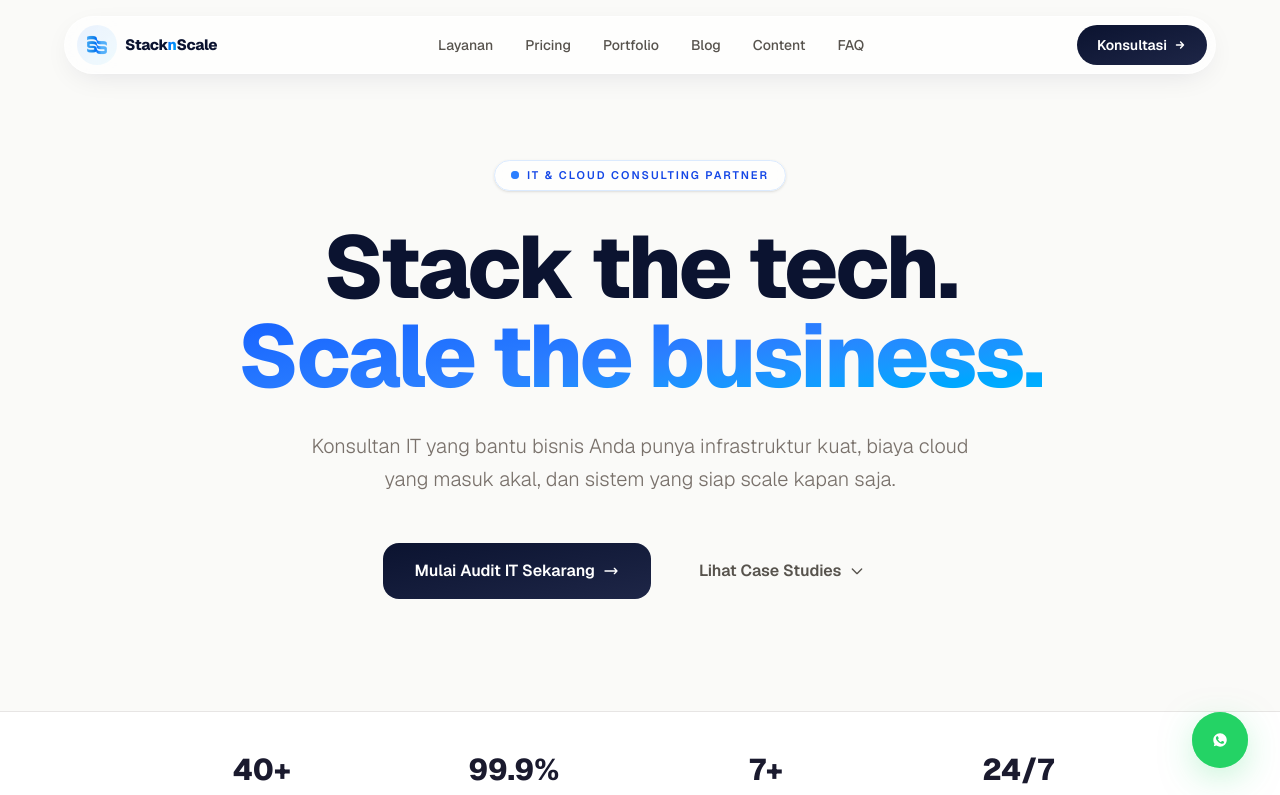
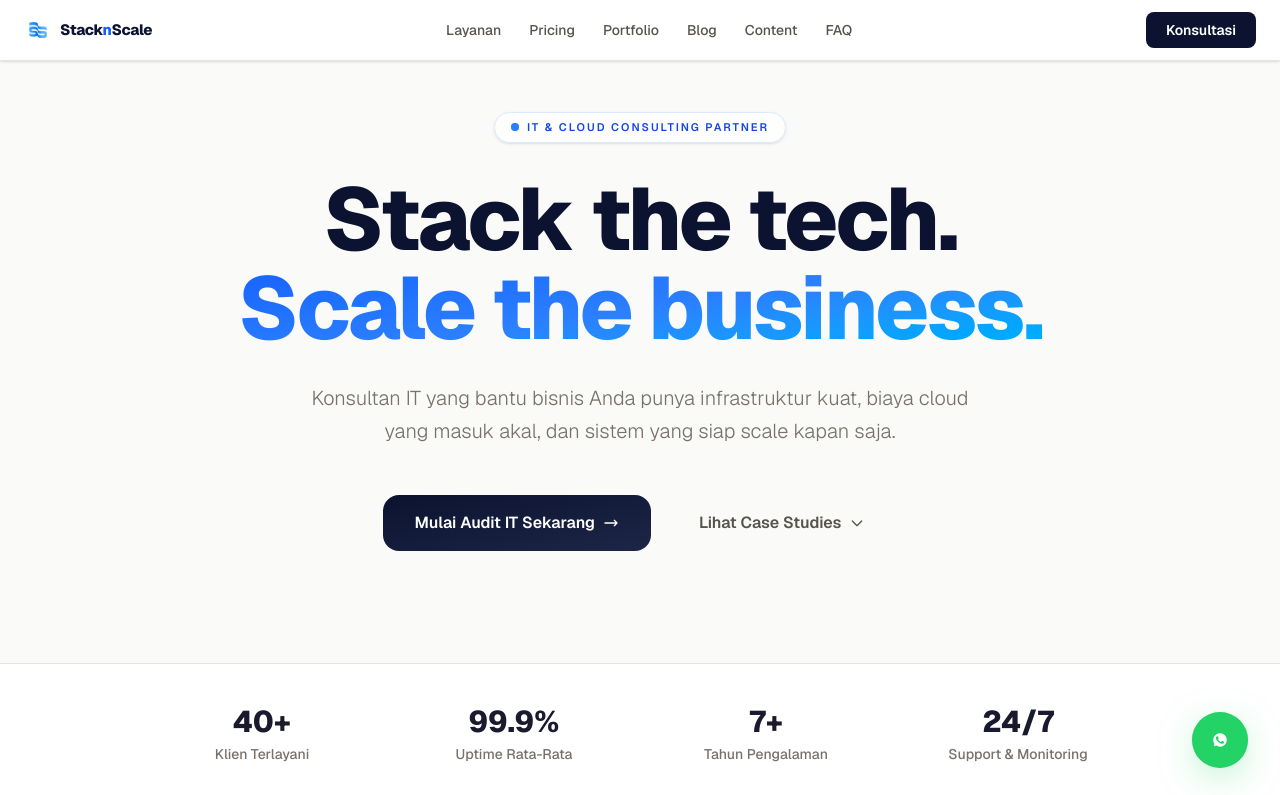
Before and after one commit to agilalaydrus/stacknscale, a Next.js app in the folder frontend/: page / in a window 1280 px wide. Shown: the top 795 px of the page. Built offline with nearby package versions, Linux system fonts and the light colour scheme.

Commit message:
fix: replace glass pill navbar with solid white bar on all pages

```diff
--- a/frontend/app/blog/[slug]/page.tsx
+++ b/frontend/app/blog/[slug]/page.tsx
@@ -34,31 +34,26 @@ export default async function ArticlePage({ params }: { params: Promise<{ slug:
   return (
     <div className="min-h-screen bg-[#F8F7F4] text-[#1A1A2E]">
 
-      {/* HEADER — floating glass pill */}
-      <header className="fixed top-4 left-1/2 -translate-x-1/2 z-50 w-[calc(100%-2rem)] max-w-6xl">
-        <div className="flex items-center justify-between gap-4 pl-3 pr-2 py-2 rounded-full border border-white/60 bg-white/70 backdrop-blur-xl shadow-[0_8px_30px_-10px_rgba(11,19,48,0.12)]">
-          <Link href="/" className="flex items-center gap-2 group">
-            <span className="relative flex items-center justify-center w-10 h-10 rounded-full bg-gradient-to-br from-blue-500/10 to-sky-400/5 group-hover:from-blue-500/20 transition-all">
-              <Image src="/logo-mark.png" alt="StacknScale" width={32} height={32} className="w-8 h-8 object-contain" priority />
-            </span>
-            <span className="hidden sm:inline-block text-[15px] font-extrabold tracking-tight text-[#0B1330] pr-2">
-              Stack<span className="bg-clip-text text-transparent bg-gradient-to-br from-blue-600 to-sky-500">n</span>Scale
+      {/* HEADER */}
+      <header className="fixed top-0 left-0 right-0 z-50">
+        <div className="flex items-center justify-between gap-4 max-w-7xl mx-auto px-4 md:px-6 py-3 bg-white border-b border-stone-200 shadow-sm">
+          <Link href="/" className="flex items-center gap-2">
+            <Image src="/logo-mark.png" alt="StacknScale" width={28} height={28} className="w-7 h-7 object-contain" priority />
+            <span className="text-[15px] font-extrabold tracking-tight text-[#0B1330]">
+              Stack<span className="text-blue-600">n</span>Scale
             </span>
           </Link>
           <nav className="hidden md:flex items-center gap-1 text-sm font-medium text-stone-600">
-            <Link href="/blog" className="px-3.5 py-2 rounded-full text-[#0B1330] bg-stone-100/70 font-semibold">Blog</Link>
-            <Link href="/portfolio" className="px-3.5 py-2 rounded-full hover:text-[#0B1330] hover:bg-stone-100/70 transition-all">Portfolio</Link>
-            <Link href="/#services" className="px-3.5 py-2 rounded-full hover:text-[#0B1330] hover:bg-stone-100/70 transition-all">Layanan</Link>
+            <Link href="/blog" className="px-3 py-1.5 text-[#0B1330] font-bold">Blog</Link>
+            <Link href="/portfolio" className="px-3 py-1.5 hover:text-[#0B1330] transition-colors">Portfolio</Link>
+            <Link href="/#services" className="px-3 py-1.5 hover:text-[#0B1330] transition-colors">Layanan</Link>
           </nav>
-          <Link href="/#audit-form" className="group relative inline-flex items-center gap-1.5 px-5 py-2.5 text-sm font-semibold bg-gradient-to-br from-[#0B1330] to-[#1E2647] text-white rounded-full hover:shadow-[0_8px_24px_-6px_rgba(11,19,48,0.5)] hover:-translate-y-0.5 transition-all duration-300">
-            <span>Konsultasi</span>
-            <svg className="w-3.5 h-3.5 group-hover:translate-x-0.5 transition-transform" fill="none" stroke="currentColor" strokeWidth="2.5" viewBox="0 0 24 24">
-              <path strokeLinecap="round" strokeLinejoin="round" d="M13 7l5 5m0 0l-5 5m5-5H6" />
-            </svg>
+          <Link href="/#audit-form" className="inline-flex items-center px-5 py-2 text-sm font-semibold bg-[#0B1330] text-white rounded-lg hover:bg-blue-700 transition-colors">
+            Konsultasi
           </Link>
         </div>
       </header>
-      <div className="pt-24" />
+      <div className="pt-16" />
 
       <main className="max-w-3xl mx-auto px-6 py-16">
 
--- a/frontend/app/blog/page.tsx
+++ b/frontend/app/blog/page.tsx
@@ -21,31 +21,26 @@ export default function BlogPage() {
   return (
     <div className="min-h-screen bg-[#F8F7F4] text-[#1A1A2E]">
 
-      {/* HEADER — floating glass pill */}
-      <header className="fixed top-4 left-1/2 -translate-x-1/2 z-50 w-[calc(100%-2rem)] max-w-6xl">
-        <div className="flex items-center justify-between gap-4 pl-3 pr-2 py-2 rounded-full border border-white/60 bg-white/70 backdrop-blur-xl shadow-[0_8px_30px_-10px_rgba(11,19,48,0.12)]">
-          <Link href="/" className="flex items-center gap-2 group">
-            <span className="relative flex items-center justify-center w-10 h-10 rounded-full bg-gradient-to-br from-blue-500/10 to-sky-400/5 group-hover:from-blue-500/20 transition-all">
-              <Image src="/logo-mark.png" alt="StacknScale" width={32} height={32} className="w-8 h-8 object-contain" priority />
-            </span>
-            <span className="hidden sm:inline-block text-[15px] font-extrabold tracking-tight text-[#0B1330] pr-2">
-              Stack<span className="bg-clip-text text-transparent bg-gradient-to-br from-blue-600 to-sky-500">n</span>Scale
+      {/* HEADER */}
+      <header className="fixed top-0 left-0 right-0 z-50">
+        <div className="flex items-center justify-between gap-4 max-w-7xl mx-auto px-4 md:px-6 py-3 bg-white border-b border-stone-200 shadow-sm">
+          <Link href="/" className="flex items-center gap-2">
+            <Image src="/logo-mark.png" alt="StacknScale" width={28} height={28} className="w-7 h-7 object-contain" priority />
+            <span className="text-[15px] font-extrabold tracking-tight text-[#0B1330]">
+              Stack<span className="text-blue-600">n</span>Scale
             </span>
           </Link>
           <nav className="hidden md:flex items-center gap-1 text-sm font-medium text-stone-600">
-            <Link href="/blog" className="px-3.5 py-2 rounded-full text-[#0B1330] bg-stone-100/70 font-semibold">Blog</Link>
-            <Link href="/portfolio" className="px-3.5 py-2 rounded-full hover:text-[#0B1330] hover:bg-stone-100/70 transition-all">Portfolio</Link>
-            <Link href="/#services" className="px-3.5 py-2 rounded-full hover:text-[#0B1330] hover:bg-stone-100/70 transition-all">Layanan</Link>
+            <Link href="/blog" className="px-3 py-1.5 text-[#0B1330] font-bold">Blog</Link>
+            <Link href="/portfolio" className="px-3 py-1.5 hover:text-[#0B1330] transition-colors">Portfolio</Link>
+            <Link href="/#services" className="px-3 py-1.5 hover:text-[#0B1330] transition-colors">Layanan</Link>
           </nav>
-          <Link href="/#audit-form" className="group relative inline-flex items-center gap-1.5 px-5 py-2.5 text-sm font-semibold bg-gradient-to-br from-[#0B1330] to-[#1E2647] text-white rounded-full hover:shadow-[0_8px_24px_-6px_rgba(11,19,48,0.5)] hover:-translate-y-0.5 transition-all duration-300 overflow-hidden">
-            <span className="relative z-10">Konsultasi</span>
-            <svg className="relative z-10 w-3.5 h-3.5 group-hover:translate-x-0.5 transition-transform" fill="none" stroke="currentColor" strokeWidth="2.5" viewBox="0 0 24 24">
-              <path strokeLinecap="round" strokeLinejoin="round" d="M13 7l5 5m0 0l-5 5m5-5H6" />
-            </svg>
+          <Link href="/#audit-form" className="inline-flex items-center px-5 py-2 text-sm font-semibold bg-[#0B1330] text-white rounded-lg hover:bg-blue-700 transition-colors">
+            Konsultasi
           </Link>
         </div>
       </header>
-      <div className="pt-24" />
+      <div className="pt-16" />
 
       <main className="max-w-6xl mx-auto px-6 py-16">
 
--- a/frontend/app/content/page.tsx
+++ b/frontend/app/content/page.tsx
@@ -61,40 +61,28 @@ export default function ContentPage() {
       </div>
 
       {/* HEADER */}
-      <header className="fixed top-4 left-1/2 -translate-x-1/2 z-50 w-[calc(100%-2rem)] max-w-6xl">
-        <div className="flex items-center justify-between gap-4 pl-3 pr-2 py-2 rounded-full border border-white/60 bg-white/70 backdrop-blur-xl shadow-[0_8px_30px_-10px_rgba(11,19,48,0.12)]">
-          <Link href="/" className="flex items-center gap-2 group">
-            <span className="relative flex items-center justify-center w-10 h-10 rounded-full bg-gradient-to-br from-blue-500/10 to-sky-400/5 group-hover:from-blue-500/20 group-hover:to-sky-400/10 transition-all">
-              <Image src="/logo-mark.png" alt="StacknScale" width={32} height={32} className="w-8 h-8 object-contain" priority />
-            </span>
-            <span className="hidden sm:inline-block text-[15px] font-extrabold tracking-tight text-[#0B1330] pr-2">
-              Stack<span className="bg-clip-text text-transparent bg-gradient-to-br from-blue-600 to-sky-500">n</span>Scale
+      <header className="fixed top-0 left-0 right-0 z-50">
+        <div className="flex items-center justify-between gap-4 max-w-7xl mx-auto px-4 md:px-6 py-3 bg-white border-b border-stone-200 shadow-sm">
+          <Link href="/" className="flex items-center gap-2">
+            <Image src="/logo-mark.png" alt="StacknScale" width={28} height={28} className="w-7 h-7 object-contain" priority />
+            <span className="text-[15px] font-extrabold tracking-tight text-[#0B1330]">
+              Stack<span className="text-blue-600">n</span>Scale
             </span>
           </Link>
           <nav className="hidden md:flex items-center gap-1 text-sm font-medium text-stone-600">
-            {[
-              { href: '/#services', label: 'Layanan' },
-              { href: '/portfolio', label: 'Portfolio' },
-              { href: '/blog', label: 'Blog' },
-              { href: '/content', label: 'Content' },
-              { href: '/#faq', label: 'FAQ' },
-            ].map((item) => (
-              <Link key={item.label} href={item.href} className="relative px-3.5 py-2 rounded-full hover:text-[#0B1330] hover:bg-stone-100/70 transition-all duration-200">
-                {item.label}
-              </Link>
-            ))}
+            <Link href="/blog" className="px-3 py-1.5 hover:text-[#0B1330] transition-colors">Blog</Link>
+            <Link href="/portfolio" className="px-3 py-1.5 hover:text-[#0B1330] transition-colors">Portfolio</Link>
+            <Link href="/content" className="px-3 py-1.5 text-[#0B1330] font-bold">Content</Link>
+            <Link href="/#services" className="px-3 py-1.5 hover:text-[#0B1330] transition-colors">Layanan</Link>
           </nav>
-          <Link href="/#audit-form" className="group relative inline-flex items-center gap-1.5 px-5 py-2.5 text-sm font-semibold bg-gradient-to-br from-[#0B1330] to-[#1E2647] text-white rounded-full hover:shadow-[0_8px_24px_-6px_rgba(11,19,48,0.5)] hover:-translate-y-0.5 transition-all duration-300 overflow-hidden">
-            <span className="relative z-10">Konsultasi</span>
-            <svg className="relative z-10 w-3.5 h-3.5 group-hover:translate-x-0.5 transition-transform" fill="none" stroke="currentColor" strokeWidth="2.5" viewBox="0 0 24 24">
-              <path strokeLinecap="round" strokeLinejoin="round" d="M13 7l5 5m0 0l-5 5m5-5H6" />
-            </svg>
+          <Link href="/#audit-form" className="inline-flex items-center px-5 py-2 text-sm font-semibold bg-[#0B1330] text-white rounded-lg hover:bg-blue-700 transition-colors">
+            Konsultasi
           </Link>
         </div>
       </header>
 
       {/* HERO */}
-      <section className="pt-40 pb-16 px-6 max-w-4xl mx-auto text-center">
+      <section className="pt-28 pb-16 px-6 max-w-4xl mx-auto text-center">
         <p className="text-xs font-bold text-blue-600 uppercase tracking-widest mb-4">Content Hub</p>
         <h1 className="text-5xl font-extrabold tracking-tight text-[#0B1330] mb-5">
           Konten <span className="text-transparent bg-clip-text bg-gradient-to-br from-blue-600 to-sky-400">StacknScale</span>
--- a/frontend/app/page.tsx
+++ b/frontend/app/page.tsx
@@ -94,20 +94,14 @@ export default function StacknScaleLanding() {
       </a>
 
       {/* HEADER */}
-      <header className="fixed top-4 left-1/2 -translate-x-1/2 z-50 w-[calc(100%-2rem)] max-w-6xl">
-        <div className="relative flex items-center justify-between gap-4 pl-3 pr-2 py-2 rounded-full border border-white/60 bg-white/70 backdrop-blur-xl shadow-[0_8px_30px_-10px_rgba(11,19,48,0.12)]">
-          <a href="#" className="flex items-center gap-2 group flex-shrink-0">
-            <span className="relative flex items-center justify-center w-10 h-10 rounded-full bg-gradient-to-br from-blue-500/10 to-sky-400/5 group-hover:from-blue-500/20 group-hover:to-sky-400/10 transition-all">
-              <Image src="/logo-mark.png" alt="StacknScale" width={32} height={32} className="w-8 h-8 object-contain" priority />
-            </span>
-            <span className="hidden sm:inline-block text-[15px] font-extrabold tracking-tight text-[#0B1330] pr-2">
-              Stack<span className="bg-clip-text text-transparent bg-gradient-to-br from-blue-600 to-sky-500">n</span>Scale
+      <header className="fixed top-0 left-0 right-0 z-50">
+        <div className="relative flex items-center justify-between gap-4 max-w-7xl mx-auto px-4 md:px-6 py-3 bg-white border-b border-stone-200 shadow-sm">
+          <a href="#" className="flex items-center gap-2 flex-shrink-0">
+            <Image src="/logo-mark.png" alt="StacknScale" width={28} height={28} className="w-7 h-7 object-contain" priority />
+            <span className="text-[15px] font-extrabold tracking-tight text-[#0B1330]">
+              Stack<span className="text-blue-600">n</span>Scale
             </span>
           </a>
-
-          <span className="sm:hidden text-[15px] font-extrabold tracking-tight text-[#0B1330] absolute left-1/2 -translate-x-1/2">
-            Stack<span className="bg-clip-text text-transparent bg-gradient-to-br from-blue-600 to-sky-500">n</span>Scale
-          </span>
           <nav className="hidden md:flex items-center gap-1 text-sm font-medium text-stone-600">
             {[
               { href: "#services", label: "Layanan" },
@@ -118,11 +112,11 @@ export default function StacknScaleLanding() {
               { href: "#faq", label: "FAQ" },
             ].map((item) =>
               item.isLink ? (
-                <Link key={item.label} href={item.href} className="relative px-3.5 py-2 rounded-full hover:text-[#0B1330] hover:bg-stone-100/70 transition-all duration-200">
+                <Link key={item.label} href={item.href} className="px-3 py-1.5 text-stone-600 hover:text-[#0B1330] transition-colors">
                   {item.label}
                 </Link>
               ) : (
-                <a key={item.label} href={item.href} className="relative px-3.5 py-2 rounded-full hover:text-[#0B1330] hover:bg-stone-100/70 transition-all duration-200">
+                <a key={item.label} href={item.href} className="px-3 py-1.5 text-stone-600 hover:text-[#0B1330] transition-colors">
                   {item.label}
                 </a>
               )
@@ -130,12 +124,8 @@ export default function StacknScaleLanding() {
           </nav>
 
           <div className="flex items-center gap-2 flex-shrink-0">
-            <a href="#audit-form" className="hidden sm:inline-flex group relative items-center gap-1.5 px-5 py-2.5 text-sm font-semibold bg-gradient-to-br from-[#0B1330] to-[#1E2647] text-white rounded-full hover:shadow-[0_8px_24px_-6px_rgba(11,19,48,0.5)] hover:-translate-y-0.5 transition-all duration-300 overflow-hidden">
-              <span className="relative z-10">Konsultasi</span>
-              <svg className="relative z-10 w-3.5 h-3.5 group-hover:translate-x-0.5 transition-transform" fill="none" stroke="currentColor" strokeWidth="2.5" viewBox="0 0 24 24">
-                <path strokeLinecap="round" strokeLinejoin="round" d="M13 7l5 5m0 0l-5 5m5-5H6" />
-              </svg>
-              <span className="absolute inset-0 bg-gradient-to-r from-transparent via-white/20 to-transparent opacity-0 group-hover:opacity-100 -translate-x-full group-hover:translate-x-full transition-all duration-700" />
+            <a href="#audit-form" className="hidden sm:inline-flex items-center px-5 py-2 text-sm font-semibold bg-[#0B1330] text-white rounded-lg hover:bg-blue-700 transition-colors">
+              Konsultasi
             </a>
             <MobileMenuButton />
           </div>
@@ -143,7 +133,7 @@ export default function StacknScaleLanding() {
       </header>
 
       {/* HERO */}
-      <section className="relative pt-40 pb-28 px-6 max-w-5xl mx-auto text-center">
+      <section className="relative pt-28 pb-28 px-6 max-w-5xl mx-auto text-center">
         <div className="inline-flex items-center gap-2 px-4 py-1.5 mb-8 text-[11px] font-semibold tracking-[0.18em] text-blue-700 uppercase bg-white/70 backdrop-blur border border-blue-100 rounded-full shadow-sm">
           <span className="relative flex w-2 h-2">
             <span className="absolute inline-flex w-full h-full rounded-full bg-blue-500 opacity-60 animate-pulse" />
--- a/frontend/app/portfolio/page.tsx
+++ b/frontend/app/portfolio/page.tsx
@@ -105,31 +105,26 @@ export default function PortfolioPage() {
   return (
     <div className="min-h-screen bg-[#F8F7F4] text-[#1A1A2E]">
 
-      {/* HEADER — floating glass pill */}
-      <header className="fixed top-4 left-1/2 -translate-x-1/2 z-50 w-[calc(100%-2rem)] max-w-6xl">
-        <div className="flex items-center justify-between gap-4 pl-3 pr-2 py-2 rounded-full border border-white/60 bg-white/70 backdrop-blur-xl shadow-[0_8px_30px_-10px_rgba(11,19,48,0.12)]">
-          <Link href="/" className="flex items-center gap-2 group">
-            <span className="relative flex items-center justify-center w-10 h-10 rounded-full bg-gradient-to-br from-blue-500/10 to-sky-400/5 group-hover:from-blue-500/20 transition-all">
-              <Image src="/logo-mark.png" alt="StacknScale" width={32} height={32} className="w-8 h-8 object-contain" priority />
-            </span>
-            <span className="hidden sm:inline-block text-[15px] font-extrabold tracking-tight text-[#0B1330] pr-2">
-              Stack<span className="bg-clip-text text-transparent bg-gradient-to-br from-blue-600 to-sky-500">n</span>Scale
+      {/* HEADER */}
+      <header className="fixed top-0 left-0 right-0 z-50">
+        <div className="flex items-center justify-between gap-4 max-w-7xl mx-auto px-4 md:px-6 py-3 bg-white border-b border-stone-200 shadow-sm">
+          <Link href="/" className="flex items-center gap-2">
+            <Image src="/logo-mark.png" alt="StacknScale" width={28} height={28} className="w-7 h-7 object-contain" priority />
+            <span className="text-[15px] font-extrabold tracking-tight text-[#0B1330]">
+              Stack<span className="text-blue-600">n</span>Scale
             </span>
           </Link>
           <nav className="hidden md:flex items-center gap-1 text-sm font-medium text-stone-600">
-            <Link href="/blog" className="px-3.5 py-2 rounded-full hover:text-[#0B1330] hover:bg-stone-100/70 transition-all">Blog</Link>
-            <Link href="/portfolio" className="px-3.5 py-2 rounded-full text-[#0B1330] bg-stone-100/70 font-semibold">Portfolio</Link>
-            <Link href="/#services" className="px-3.5 py-2 rounded-full hover:text-[#0B1330] hover:bg-stone-100/70 transition-all">Layanan</Link>
+            <Link href="/blog" className="px-3 py-1.5 hover:text-[#0B1330] transition-colors">Blog</Link>
+            <Link href="/portfolio" className="px-3 py-1.5 text-[#0B1330] font-bold">Portfolio</Link>
+            <Link href="/#services" className="px-3 py-1.5 hover:text-[#0B1330] transition-colors">Layanan</Link>
           </nav>
-          <Link href="/#audit-form" className="group relative inline-flex items-center gap-1.5 px-5 py-2.5 text-sm font-semibold bg-gradient-to-br from-[#0B1330] to-[#1E2647] text-white rounded-full hover:shadow-[0_8px_24px_-6px_rgba(11,19,48,0.5)] hover:-translate-y-0.5 transition-all duration-300">
-            <span>Konsultasi</span>
-            <svg className="w-3.5 h-3.5 group-hover:translate-x-0.5 transition-transform" fill="none" stroke="currentColor" strokeWidth="2.5" viewBox="0 0 24 24">
-              <path strokeLinecap="round" strokeLinejoin="round" d="M13 7l5 5m0 0l-5 5m5-5H6" />
-            </svg>
+          <Link href="/#audit-form" className="inline-flex items-center px-5 py-2 text-sm font-semibold bg-[#0B1330] text-white rounded-lg hover:bg-blue-700 transition-colors">
+            Konsultasi
           </Link>
         </div>
       </header>
-      <div className="pt-24" />
+      <div className="pt-16" />
 
       <main className="max-w-6xl mx-auto px-6 py-16">
 
--- a/frontend/app/pricing/page.tsx
+++ b/frontend/app/pricing/page.tsx
@@ -43,32 +43,30 @@ export default function PricingPage() {
       </div>
 
       {/* Header */}
-      <header className="fixed top-4 left-1/2 -translate-x-1/2 z-50 w-[calc(100%-2rem)] max-w-6xl">
-        <div className="relative flex items-center justify-between gap-4 pl-3 pr-2 py-2 rounded-full border border-white/60 bg-white/70 backdrop-blur-xl shadow-[0_8px_30px_-10px_rgba(11,19,48,0.12)]">
-          <Link href="/" className="flex items-center gap-2 group flex-shrink-0">
-            <span className="relative flex items-center justify-center w-10 h-10 rounded-full bg-gradient-to-br from-blue-500/10 to-sky-400/5 group-hover:from-blue-500/20 group-hover:to-sky-400/10 transition-all">
-              <Image src="/logo-mark.png" alt="StacknScale" width={32} height={32} className="w-8 h-8 object-contain" priority />
-            </span>
-            <span className="hidden sm:inline-block text-[15px] font-extrabold tracking-tight text-[#0B1330] pr-2">
-              Stack<span className="bg-clip-text text-transparent bg-gradient-to-br from-blue-600 to-sky-500">n</span>Scale
+      <header className="fixed top-0 left-0 right-0 z-50">
+        <div className="relative flex items-center justify-between gap-4 max-w-7xl mx-auto px-4 md:px-6 py-3 bg-white border-b border-stone-200 shadow-sm">
+          <Link href="/" className="flex items-center gap-2 flex-shrink-0">
+            <Image src="/logo-mark.png" alt="StacknScale" width={28} height={28} className="w-7 h-7 object-contain" priority />
+            <span className="text-[15px] font-extrabold tracking-tight text-[#0B1330]">
+              Stack<span className="text-blue-600">n</span>Scale
             </span>
           </Link>
           <nav className="hidden md:flex items-center gap-1 text-sm font-medium text-stone-600">
-            <Link href="/" className="px-3.5 py-2 rounded-full hover:text-[#0B1330] hover:bg-stone-100/70 transition-all duration-200">Home</Link>
-            <Link href="/pricing" className="px-3.5 py-2 rounded-full text-[#0B1330] bg-stone-100/70 transition-all duration-200">Pricing</Link>
-            <Link href="/portfolio" className="px-3.5 py-2 rounded-full hover:text-[#0B1330] hover:bg-stone-100/70 transition-all duration-200">Portfolio</Link>
-            <Link href="/blog" className="px-3.5 py-2 rounded-full hover:text-[#0B1330] hover:bg-stone-100/70 transition-all duration-200">Blog</Link>
+            <Link href="/" className="px-3 py-1.5 hover:text-[#0B1330] transition-colors">Home</Link>
+            <Link href="/pricing" className="px-3 py-1.5 text-[#0B1330] font-bold transition-colors">Pricing</Link>
+            <Link href="/portfolio" className="px-3 py-1.5 hover:text-[#0B1330] transition-colors">Portfolio</Link>
+            <Link href="/blog" className="px-3 py-1.5 hover:text-[#0B1330] transition-colors">Blog</Link>
           </nav>
           <div className="flex items-center gap-2 flex-shrink-0">
-            <a href="https://wa.me/6281283031003" target="_blank" rel="noopener noreferrer" className="hidden sm:inline-flex group relative items-center gap-1.5 px-5 py-2.5 text-sm font-semibold bg-gradient-to-br from-[#0B1330] to-[#1E2647] text-white rounded-full hover:shadow-[0_8px_24px_-6px_rgba(11,19,48,0.5)] hover:-translate-y-0.5 transition-all duration-300">
-              <span className="relative z-10">Hubungi Kami</span>
+            <a href="https://wa.me/6281283031003" target="_blank" rel="noopener noreferrer" className="hidden sm:inline-flex items-center px-5 py-2 text-sm font-semibold bg-[#0B1330] text-white rounded-lg hover:bg-blue-700 transition-colors">
+              Hubungi Kami
             </a>
           </div>
         </div>
       </header>
 
       {/* Hero */}
-      <section className="pt-36 pb-12 px-6 max-w-4xl mx-auto text-center">
+      <section className="pt-24 pb-12 px-6 max-w-4xl mx-auto text-center">
         <p className="text-xs font-bold text-blue-600 uppercase tracking-widest mb-3">Pricing</p>
         <h1 className="text-4xl md:text-5xl font-extrabold tracking-tight text-[#1A1A2E] mb-4">Harga yang Transparan</h1>
         <p className="text-stone-500 text-lg max-w-2xl mx-auto">Pilih layanan sesuai kebutuhan bisnis Anda. Tanpa biaya tersembunyi.</p>
```
